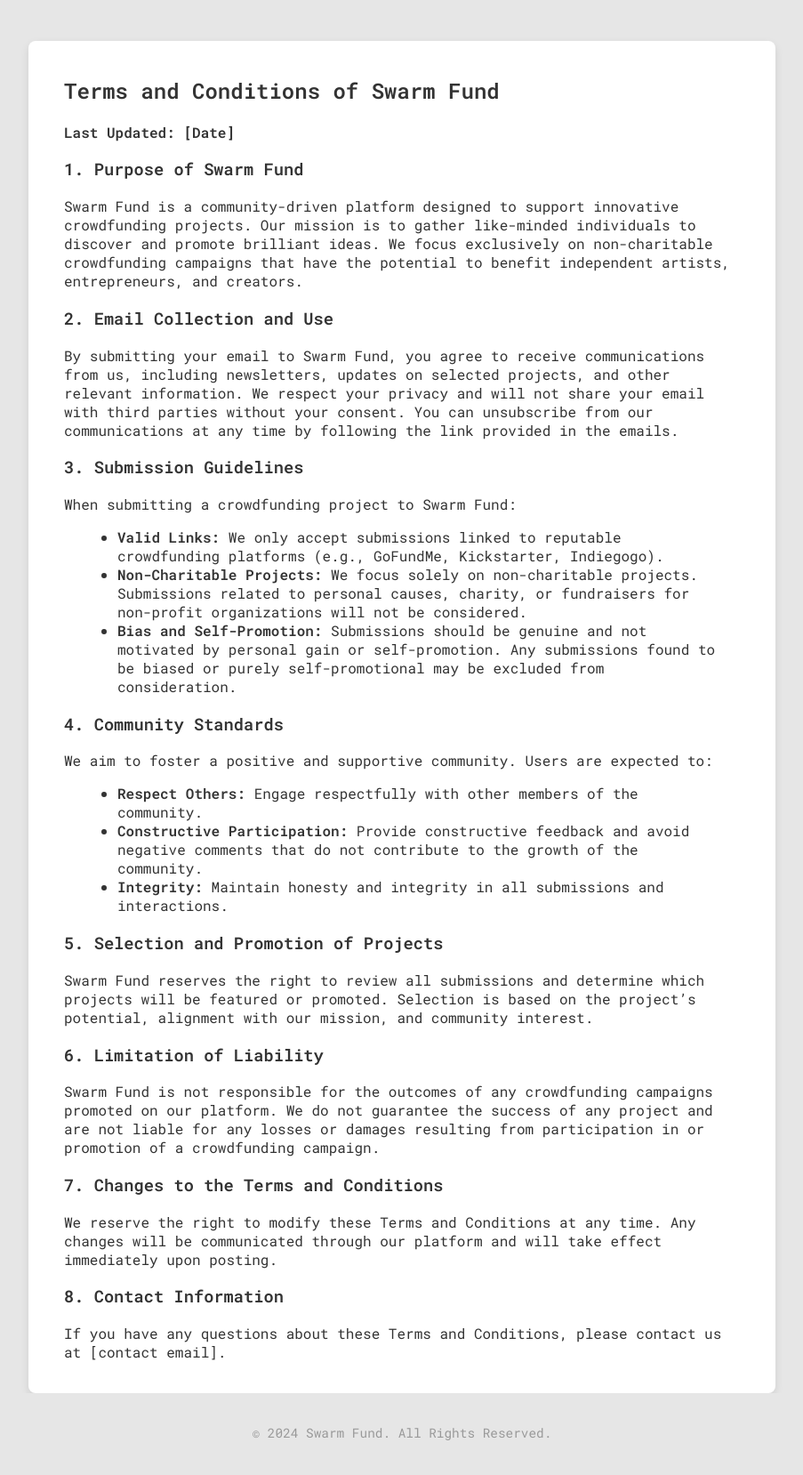
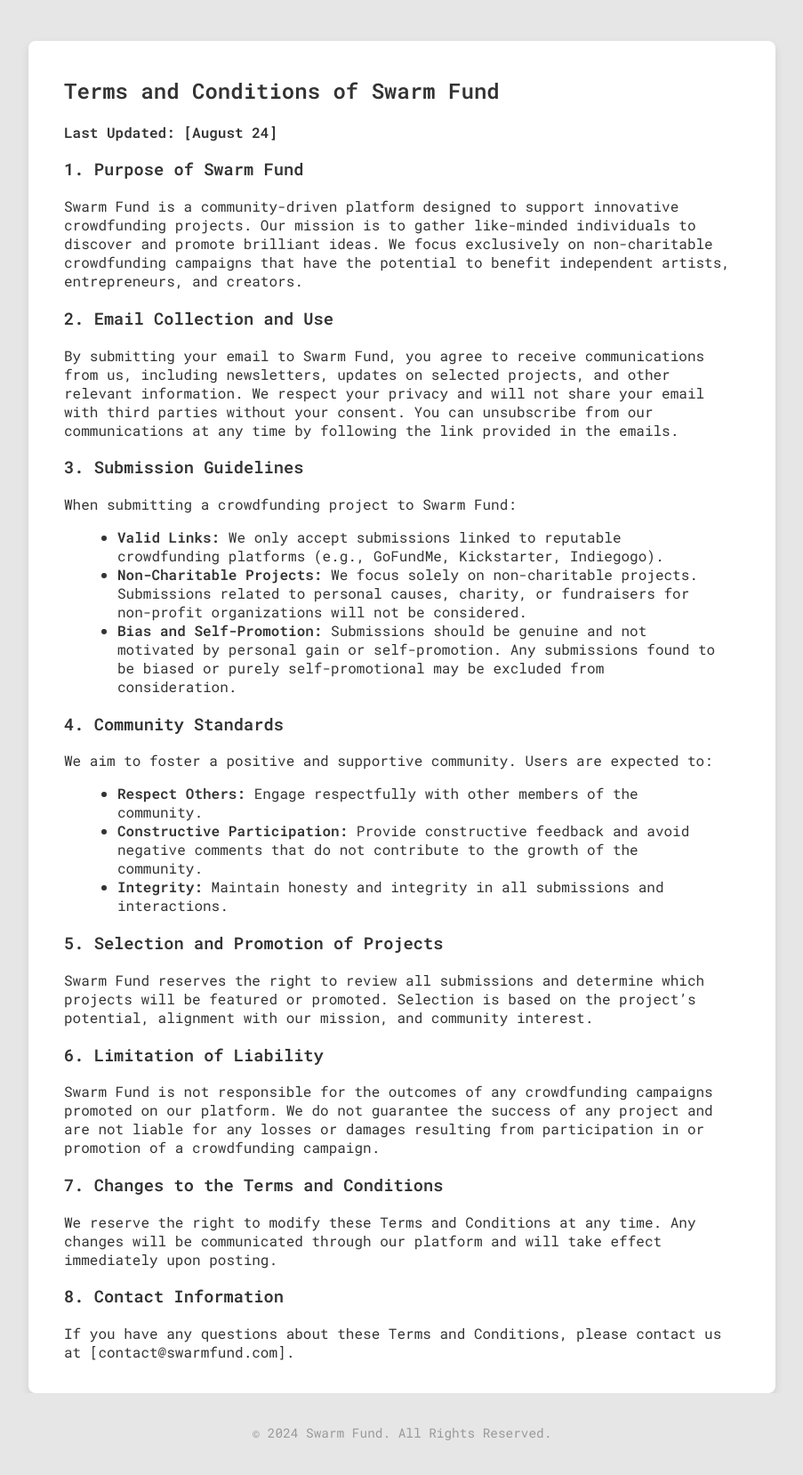
Before and after one commit to somekindaelf/swarm-fund-landing, a plain HTML site: page terms.html in a window 1280 px wide. Shown: the part 140-1798 px from the top of the page at 89% size, without its empty margins (188-1091 px from the left). Drawn offline with Linux system fonts and the light colour scheme.

Commit message:
Add files via upload

```diff
--- a/terms.html
+++ b/terms.html
@@ -45,7 +45,7 @@
 
     <section class="content">
         <h2>Terms and Conditions of Swarm Fund</h2>
-        <p><strong>Last Updated: [Date]</strong></p>
+        <p><strong>Last Updated: [August 24]</strong></p>
 
         <h3>1. Purpose of Swarm Fund</h3>
         <p>Swarm Fund is a community-driven platform designed to support innovative crowdfunding projects. Our mission is to gather like-minded individuals to discover and promote brilliant ideas. We focus exclusively on non-charitable crowdfunding campaigns that have the potential to benefit independent artists, entrepreneurs, and creators.</p>
@@ -79,7 +79,7 @@
         <p>We reserve the right to modify these Terms and Conditions at any time. Any changes will be communicated through our platform and will take effect immediately upon posting.</p>
 
         <h3>8. Contact Information</h3>
-        <p>If you have any questions about these Terms and Conditions, please contact us at [contact email].</p>
+        <p>If you have any questions about these Terms and Conditions, please contact us at [contact@swarmfund.com].</p>
     </section>
 
     <footer>
```
